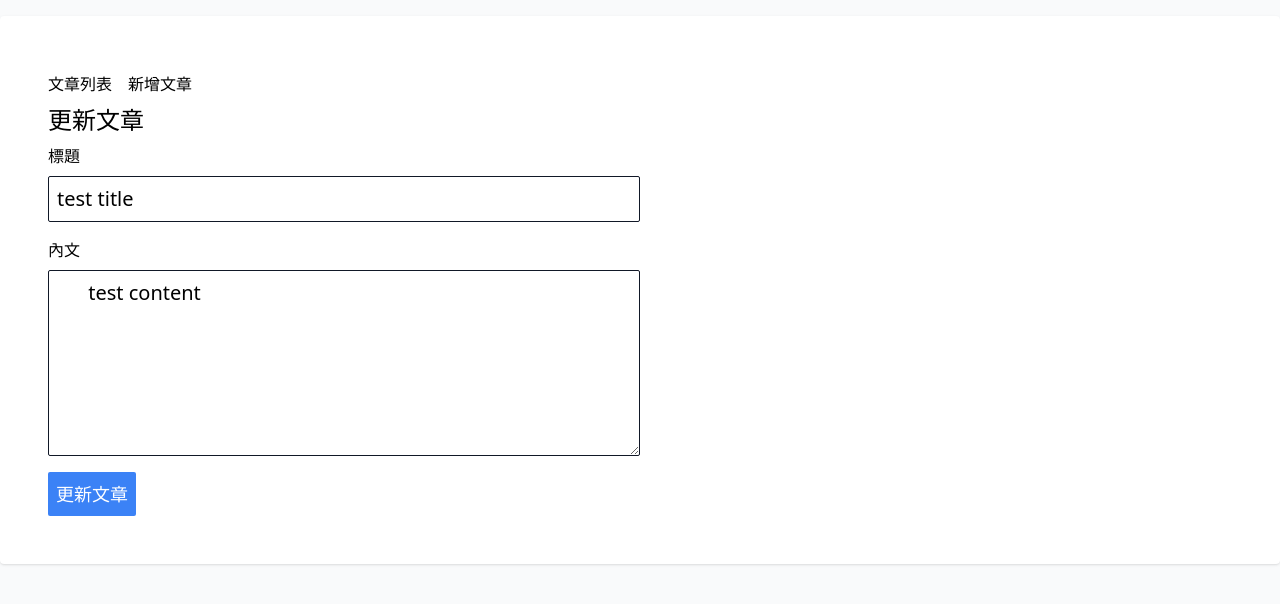
After one commit to mirageapache/FlaskBlog, a Flask app: page /posts/1/edit in a window 1280 px wide. The commit adds this page. Shown: the top 604 px of the page. Run offline with Flask 3, Linux system fonts and the light colour scheme; some libraries are stand-ins or nearby versions.

Commit message:
[feat]編輯&刪除文章功能

```diff
--- a/app.py
+++ b/app.py
@@ -47,6 +47,37 @@ def detail(id):
     post = Post.query.get_or_404(id)
     return render_template("posts/detail.html.jinja", post=post)
 
+# 編輯文章(頁面)
+@app.route("/posts/<int:id>/edit")
+def edit(id):
+    post = Post.query.get_or_404(id)
+    return render_template("posts/edit.html.jinja", post=post)
+
+# 編輯文章(功能)
+@app.route("/posts/<int:id>/update", methods=["POST"])
+def update(id):
+    post = Post.query.get_or_404(id)
+
+    post.title = request.form.get("title")
+    post.content = request.form.get("content")
+
+    db.session.add(post)
+    db.session.commit()
+
+    flash("文章更新成功！")
+    return redirect(url_for("detail", id=id))
+
+# 刪除文章(功能)
+@app.route("/posts/<int:id>/delete", methods=["POST"])
+def delete(id):
+    post = Post.query.get_or_404(id)
+
+    db.session.delete(post)
+    db.session.commit()
+
+    flash("文章已刪除")
+    return redirect(url_for("index"))
+
 # 404錯誤處理
 @app.errorhandler(404)
 def page_not_found(e):
--- /dev/null
+++ b/templates/posts/edit.html.jinja
@@ -0,0 +1,31 @@
+{% extends "layout.html.jinja" %} {% block content %}
+<h1 class="mb-2 text-2xl">更新文章</h1>
+<form action="/posts/{{ post.id }}/update" method="POST" class="flex flex-col gap-4">
+  <div class="flex flex-col gap-2">
+    <label for="title">標題</label>
+    <input
+      type="text"
+      id="title"
+      name="title"
+      class="w-full p-2 text-xl border border-gray-900 rounded-sm md:w-1/2"
+      placeholder="請填寫標題"
+      value="{{ post.title }}"
+    />
+  </div>
+  <div class="flex flex-col gap-2">
+    <label for="content">內文</label>
+    <textarea
+      id="content"
+      name="content"
+      class="w-full p-2 text-xl border border-gray-900 rounded-sm md:w-1/2"
+      placeholder="文章內容"
+      rows="6"
+    >
+      {{ post.content }}</textarea
+    >
+  </div>
+  <div>
+    <button type="submit" class="p-2 text-lg text-white bg-blue-500 rounded-sm">更新文章</button>
+  </div>
+</form>
+{% endblock %}
```
Also changed, not shown: templates/posts/detail.html.jinja (+7 -0 lines), db/blog.db.
